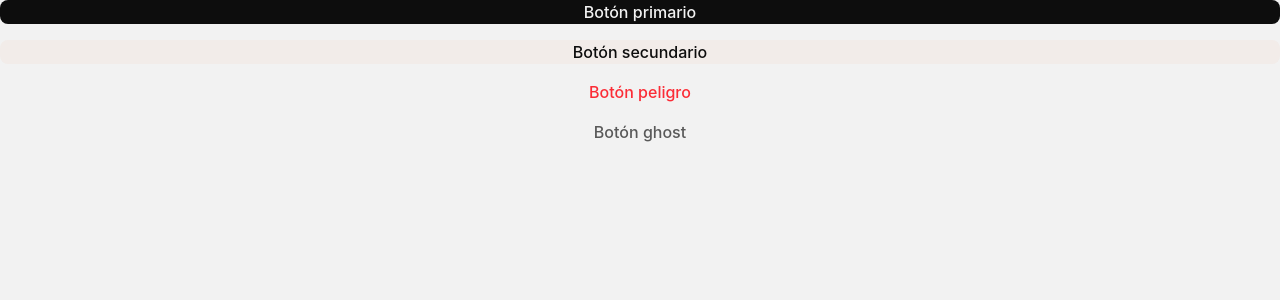
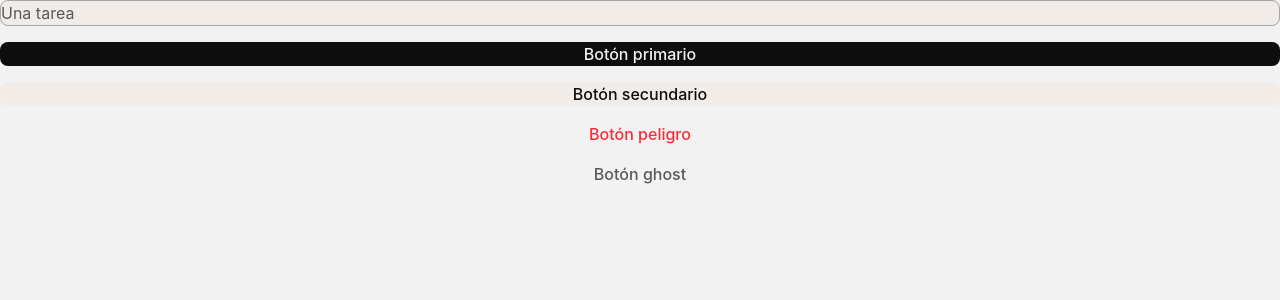
Before and after one commit to JDHernandez935/To-do-list, a React (Vite) app: page / in a window 1280 px wide. Shown: the top 300 px of the page. Built offline with nearby package versions, Linux system fonts and the light colour scheme.

Commit message:
feat(atoms): se agrega el componente input

```diff
--- a/src/App.jsx
+++ b/src/App.jsx
@@ -1,8 +1,10 @@
 import Button from "./atoms/Button"
+import Input from "./atoms/Input"
 
 function App() {
   return (
     <div className="p-8 flex flex-col gap-4">
+      <Input placeholder="Una tarea" />
       <Button variant="primary">Botón primario</Button>
       <Button variant="secondary">Botón secundario</Button>
       <Button variant="danger">Botón peligro</Button>
--- /dev/null
+++ b/src/atoms/Input.jsx
@@ -0,0 +1,20 @@
+function Input({ placeholder, value, onChange, type="text", className = "" }){
+    return(
+        <input
+        type={type}
+        value={value}
+        onChange={onChange}
+        placeholder={placeholder}
+        className={`
+            w-full px-4 py-2 rounded-lg border
+            bg-[#F2ECE9] text-[#0D0D0D]
+            border-[#A6A6A6] placeholder-[#595959]
+            focus:outline-none focus:border-[#0D0D0D]
+            transition-all durarion-200
+            ${className}
+        `}
+    />
+    )
+}
+
+export default Input
```
